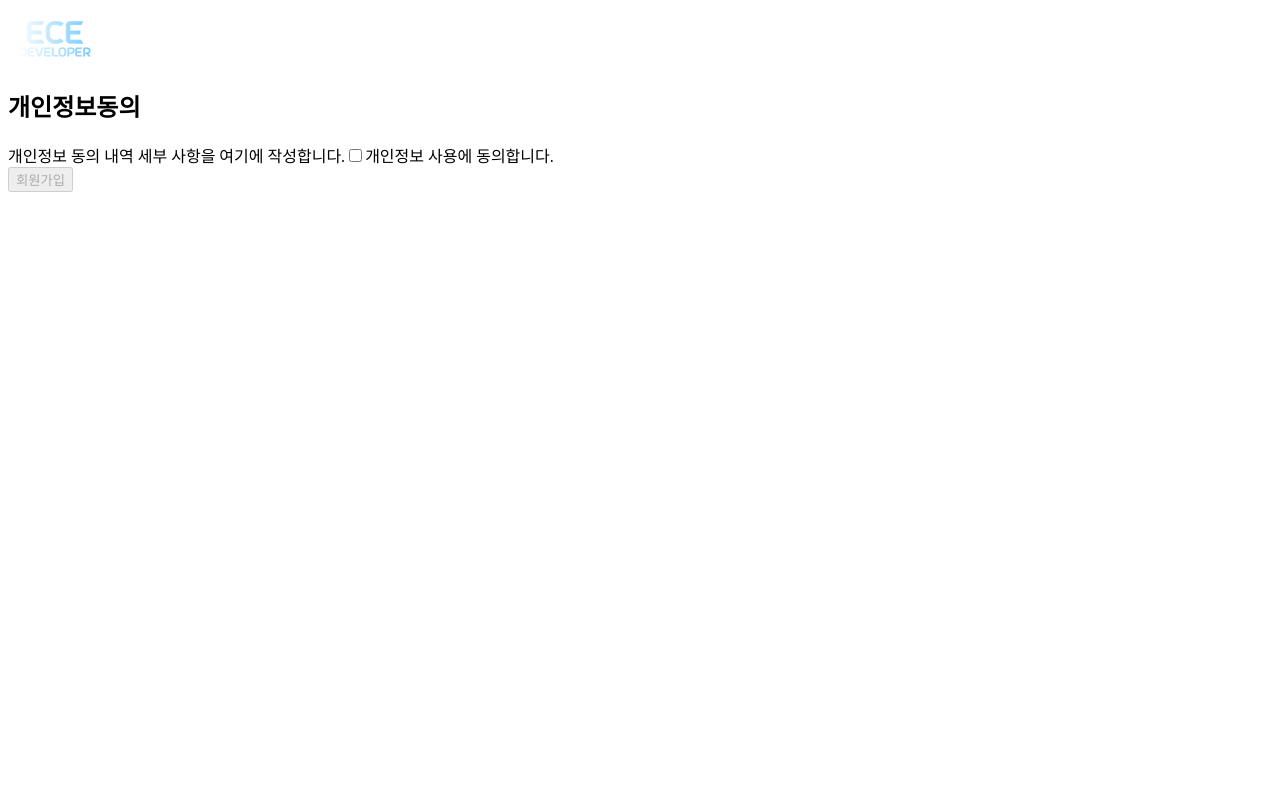
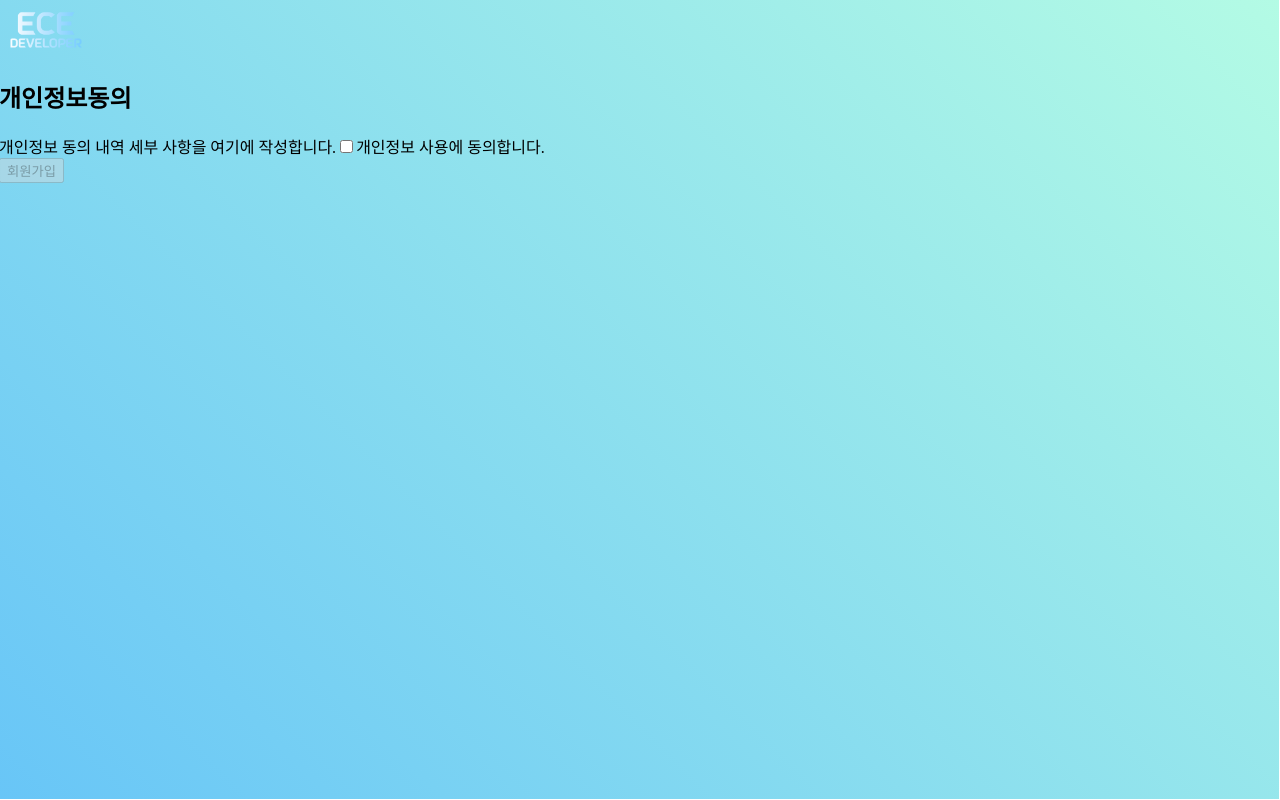
Before and after one commit to ECE-Developers/reservation-web, a React (Create React App) app: page /agreeInform in a window 1280 px wide. Built offline with nearby package versions, Linux system fonts and the light colour scheme.

Commit message:
feat : AgreePage 배경css추가

```diff
--- a/src/Page/AgreePage.js
+++ b/src/Page/AgreePage.js
@@ -32,6 +32,7 @@ function AgreePage(){
   },[Check]);
 
   return (
+    <div className='page'>
     <div>
       <HeaderUnlogin />
       <h2>개인정보동의</h2>
@@ -44,7 +45,7 @@ function AgreePage(){
       <div>
           <button type='button' disabled={noButton} onClick={navigateToSignUp}>회원가입</button>
       </div >
-    </div>
+    </div></div>
 
   )
 }
```
